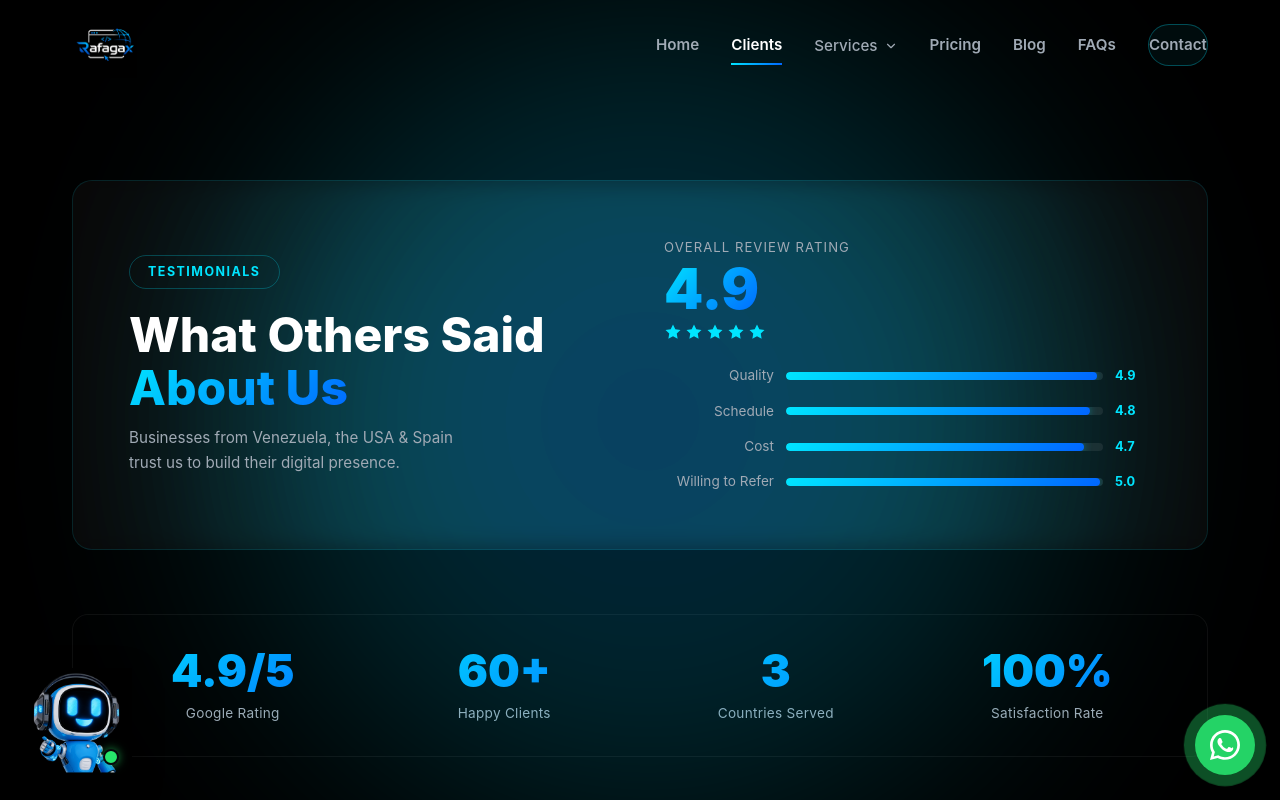
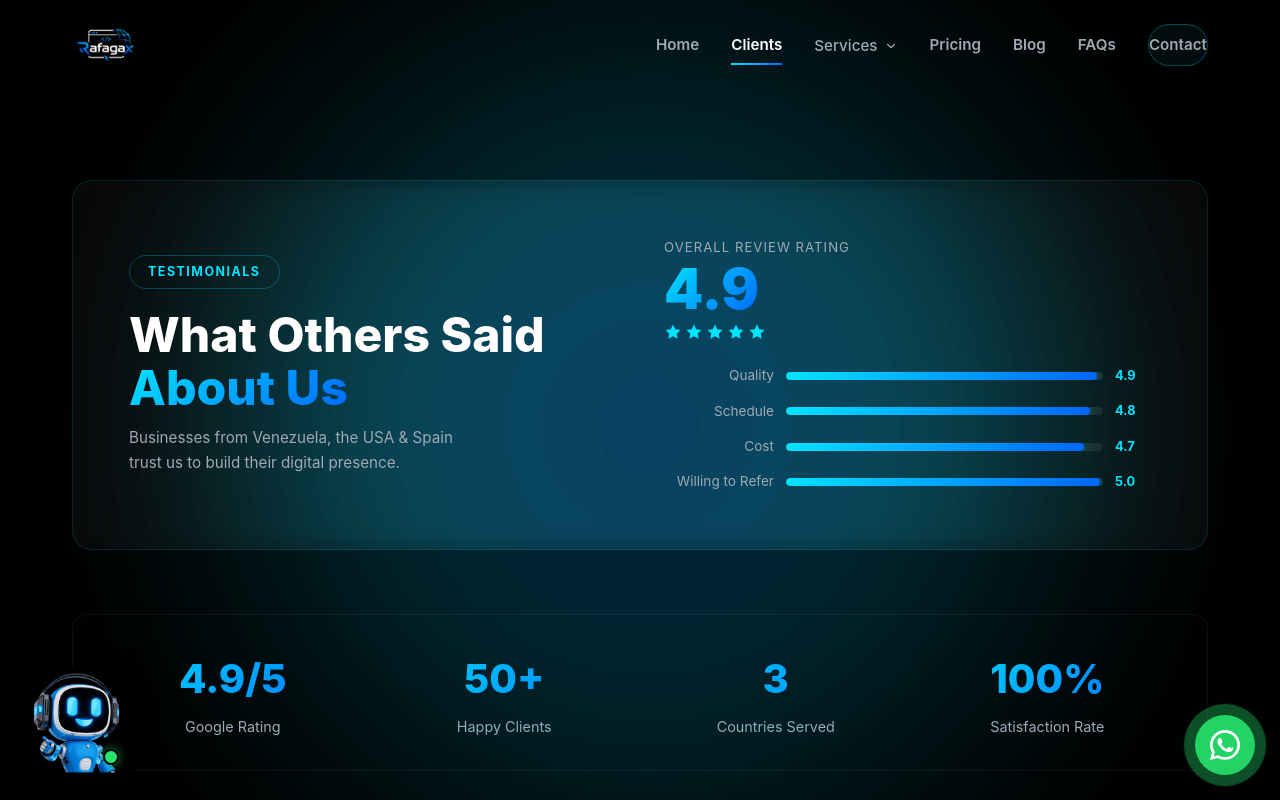
Before and after one commit to rafagax/proyecto-web, a React (Vite) app: page /our-clients in a window 1280 px wide. Shown: the top 800 px of the page. Built offline with nearby package versions, Linux system fonts and the light colour scheme.

Commit message:
Update OurClients.jsx

```diff
--- a/src/pages/OurClients.jsx
+++ b/src/pages/OurClients.jsx
@@ -111,6 +111,7 @@ const StarRating = () => (
   </div>
 );
 
+/* ---- Rating bar widths ---- */
 const ratingCategories = [
   { label: 'Quality',          pct: 98 },
   { label: 'Schedule',         pct: 96 },
@@ -178,7 +179,7 @@ const OurClients = () => {
         <div className="hero-bg-glow"></div>
         <div className="container">
 
-          {/* Review Summary Card */}
+          {/* ── Review Summary Card ── */}
           <div style={{
             display: 'grid',
             gridTemplateColumns: 'repeat(auto-fit, minmax(280px, 1fr))',
@@ -219,15 +220,17 @@ const OurClients = () => {
 
             {/* Right — Score + bars */}
             <div style={{ display: 'flex', flexDirection: 'column', gap: '1.5rem' }}>
+              {/* Overall score */}
               <div style={{ display: 'flex', alignItems: 'center', gap: '1.5rem' }}>
                 <div>
                   <p style={{ color: 'var(--text-secondary)', fontSize: '0.82rem', marginBottom: '0.2rem', textTransform: 'uppercase', letterSpacing: '0.08em' }}>Overall Review Rating</p>
                   <div style={{ display: 'flex', alignItems: 'baseline', gap: '10px' }}>
                     <span style={{ fontSize: '3.5rem', fontWeight: '900', background: 'var(--accent-gradient)', WebkitBackgroundClip: 'text', WebkitTextFillColor: 'transparent', backgroundClip: 'text', lineHeight: 1 }}>4.9</span>
                   </div>
+                  {/* Stars */}
                   <div style={{ display: 'flex', gap: '3px', marginTop: '6px' }}>
                     {[1,2,3,4,5].map(i => (
-                      <svg key={i} width="18" height="18" viewBox="0 0 24 24" fill='#00e5ff'>
+                      <svg key={i} width="18" height="18" viewBox="0 0 24 24" fill={i <= 5 ? '#00e5ff' : 'rgba(255,255,255,0.2)'}>
                         <path d="M12 2l3.09 6.26L22 9.27l-5 4.87 1.18 6.88L12 17.77l-6.18 3.25L7 14.14 2 9.27l6.91-1.01L12 2z"/>
                       </svg>
                     ))}
@@ -235,6 +238,7 @@ const OurClients = () => {
                 </div>
               </div>
 
+              {/* Category bars */}
               <div style={{ display: 'flex', flexDirection: 'column', gap: '0.85rem' }}>
                 {ratingCategories.map((cat) => (
                   <RatingBar key={cat.label} {...cat} />
@@ -243,7 +247,7 @@ const OurClients = () => {
             </div>
           </div>
 
-          {/* Stats Strip */}
+          {/* ── Stats Strip ── */}
           <div style={{
             display: 'grid',
             gridTemplateColumns: 'repeat(auto-fit, minmax(140px, 1fr))',
@@ -255,17 +259,13 @@ const OurClients = () => {
           }}>
             {[
               { value: '4.9/5', label: 'Google Rating' },
-              { value: '60+',   label: 'Happy Clients' },
+              { value: '50+',   label: 'Happy Clients' },
               { value: '3',     label: 'Countries Served' },
               { value: '100%',  label: 'Satisfaction Rate' },
             ].map((stat, i) => (
               <div key={i} style={{ textAlign: 'center' }}>
-                <div style={{ fontSize: 'clamp(2rem, 4vw, 2.8rem)', fontWeight: '900', background: 'var(--accent-gradient)', WebkitBackgroundClip: 'text', WebkitTextFillColor: 'transparent', backgroundClip: 'text', lineHeight: 1.1 }}>
-                  {stat.value}
-                </div>
-                <div style={{ color: 'var(--text-secondary)', fontSize: '0.85rem', marginTop: '0.4rem', letterSpacing: '0.02em' }}>
-                  {stat.label}
-                </div>
+                <div style={{ fontSize: '2.5rem', fontWeight: '800', background: 'var(--accent-gradient)', WebkitBackgroundClip: 'text', WebkitTextFillColor: 'transparent', backgroundClip: 'text' }}>{stat.value}</div>
+                <div style={{ color: 'var(--text-secondary)', fontSize: '0.9rem', marginTop: '0.25rem' }}>{stat.label}</div>
               </div>
             ))}
           </div>
```
